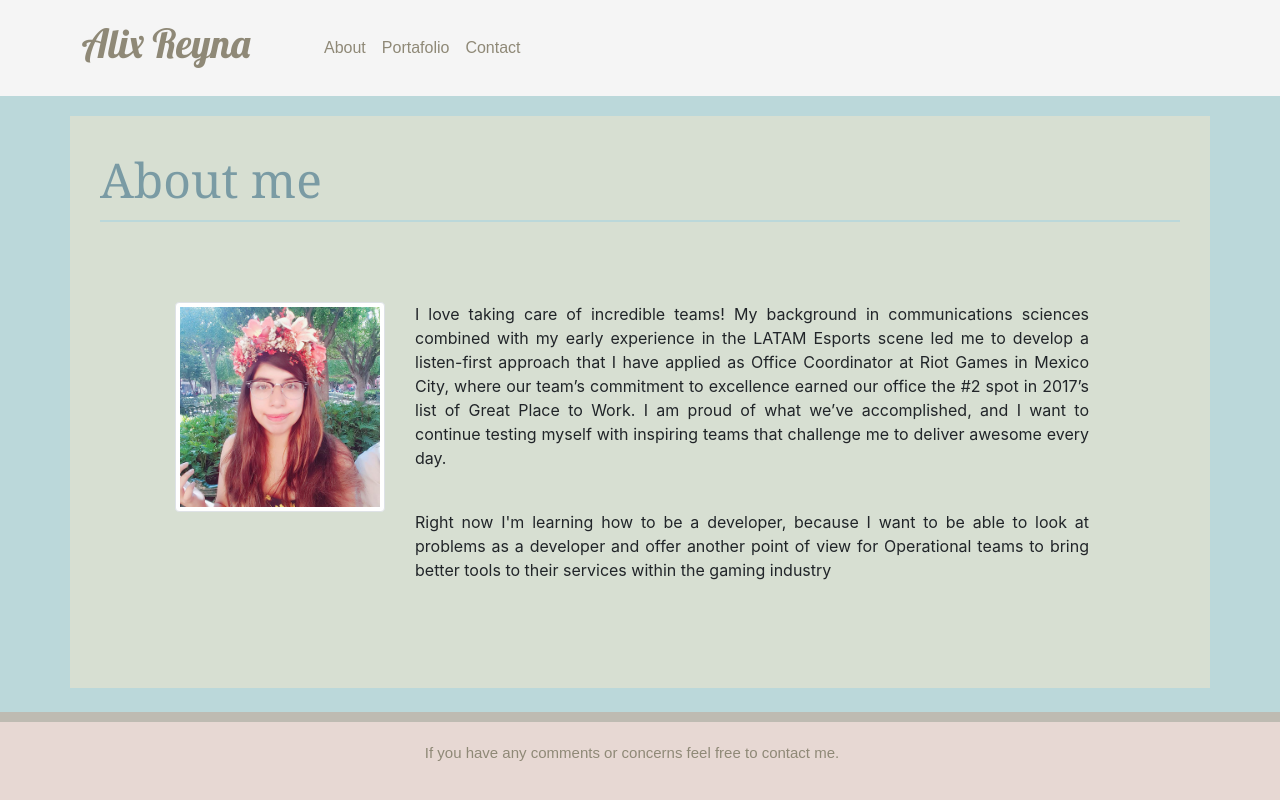
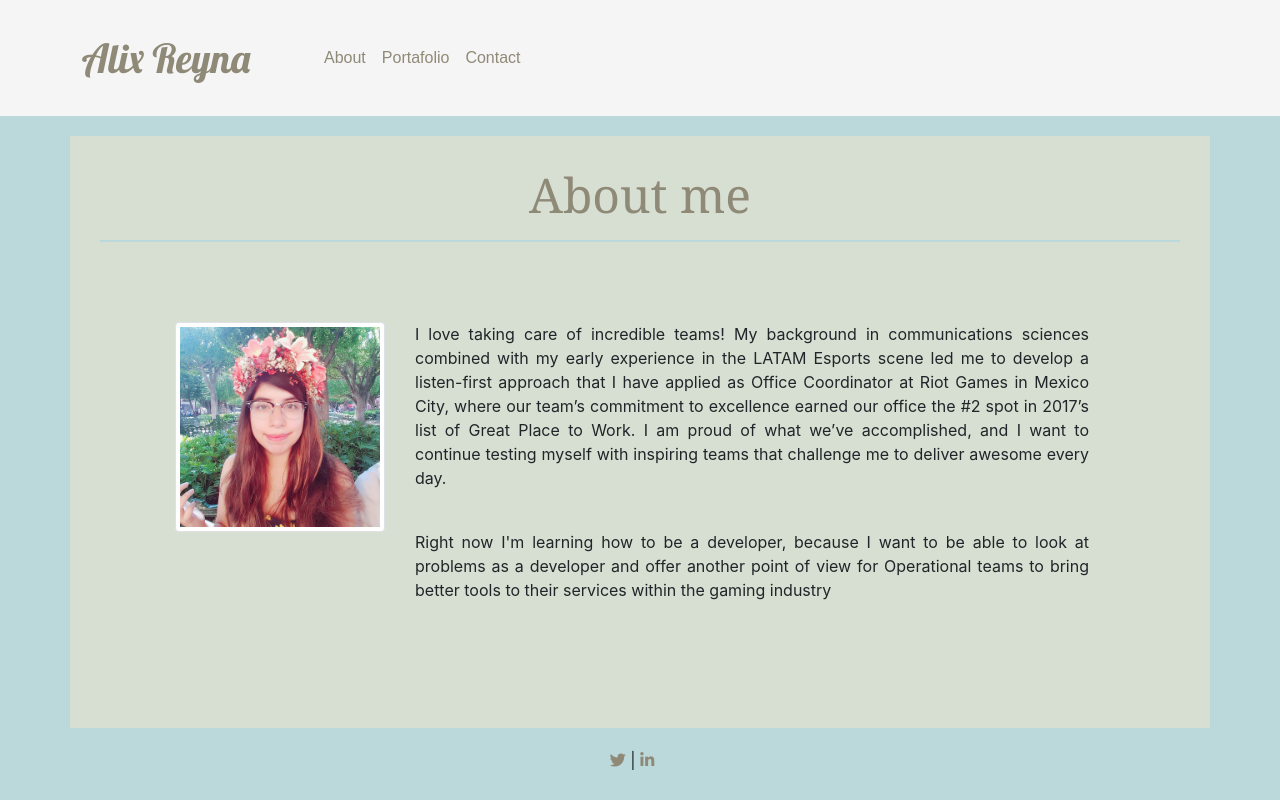
Before and after one commit to Sardosardinas/assign-2-bootstrap, a plain HTML site: page index.html in a window 1280 px wide. Drawn offline with nearby package versions, Linux system fonts and the light colour scheme.

Commit message:
changes and stuff

```diff
--- a/assets/css/style.css
+++ b/assets/css/style.css
@@ -1,11 +1,14 @@
 
 @import url('https://fonts.googleapis.com/css?family=Lobster');
 
+html{
+    height: 100%;
+}
 #aName{
     font-family: 'Lobster', cursive;
     font-size: 40px;
     color: #8f8977;
-    margin-bottom: 30px;
+    margin:0 auto;
 }
 
 #nameDiv{
@@ -23,6 +26,7 @@ a{
     text-decoration: none;
 }
 
+
 .pipe{
     font-size: 22px;
     color: #777777;
@@ -32,8 +36,7 @@ a{
 /*holds format for all the titles*/
 h1{
     font-size: 3em;
-    position: relative;
-    color:#7a9ba4;
+    color:#8f8977;
     top: 5px;
     font-family: 'Georgia', 'Times New Roman', Times, serif;
 }
@@ -50,6 +53,7 @@ a.index{
 
 /*The body of this page will have a background image and then a container will appear*/
 body{
+    height: 100%;
     background-color:#bbd8da;
 }
 
@@ -60,11 +64,12 @@ body{
     clear:both;
     padding:30px;
     margin-top: 20px;
+    margin-bottom: 20px;
 }
 
 /*This belong to the portfolio page*/
 #PortfolioTitle{
-    color:#4aaaa5;
+    color:#8f8977;
     font-family: 'Georgia', 'Times New Roman', Times, serif;
     font-size: 15px;
     position: relative;
@@ -73,7 +78,7 @@ body{
 }
 /*this hold the division on the container for the "About me" and the format*/
 #me{
-    color:#7a9ba4;
+    color:#8f8977;
     font-family: 'Georgia', 'Times New Roman', Times, serif;
     font-size: 15px;
     position: relative;
@@ -149,15 +154,7 @@ form{
 }
 
 /*this is the footer, its format, color and absolute position to the bottom*/
-footer{
-    background-color: #e7d8d3;
-    color:#8f8977;
-    position: absolute;
-    bottom:0;
-    width:100%;
-    border-top: 10px solid#bebbb2;
-    font-family: Arial, Helvetica, sans-serif;
-}
+
 
 #footerPort{
     position:relative;
@@ -168,6 +165,10 @@ footer{
     font-size: 15px;
 }
 
+
+.mastfoot{
+    align-content: center;
+}
 /*@media only screen and (max-width: 768px){
 
 .name{
--- a/index.html
+++ b/index.html
@@ -11,9 +11,11 @@
         <link rel="stylesheet" type="text/css" href="assets/css/reset.css">
         <link rel="stylesheet" href="https://stackpath.bootstrapcdn.com/bootstrap/4.1.3/css/bootstrap.min.css" integrity="sha384-MCw98/SFnGE8fJT3GXwEOngsV7Zt27NXFoaoApmYm81iuXoPkFOJwJ8ERdknLPMO" crossorigin="anonymous">
         <link rel="stylesheet" type="text/css" href="assets/css/style.css">
+        <link rel="stylesheet" href="https://use.fontawesome.com/releases/v5.4.1/css/all.css" integrity="sha384-5sAR7xN1Nv6T6+dT2mhtzEpVJvfS3NScPQTrOxhwjIuvcA67KV2R5Jz6kr4abQsz" crossorigin="anonymous">
     </head>
 
-    <body>
+    <body class="text-center">
+
        <!-- This navbar was really difficult, some of the aesthetics are within the next code-->
        <nav class="navbar navbar-expand-lg" id="navbarNav" style="background-color: whitesmoke;">
           <div id="nameDiv" class="container">
@@ -37,7 +39,7 @@
         </div>
       </nav>
 
-        <div class="container">
+        <div class="container" id="main">
             <!-- Content here -->
             <h1>About me</h1>
             <hr noshade>
@@ -58,12 +60,9 @@
           </div>
 
     </body>
-  <footer>
-    <div class="card-body">
-      <blockquote id="quote" class="blockquote">
-        <p class="text-center">If you have any comments or concerns feel free to contact me.</p>
-      </blockquote>
-    </div>
-
+    <footer class="mastfoot mt-auto">
+      <div class="inner">
+          <p><a href="https://twitter.com/Sardosardina" target="_blank" ><i class="fab fa-twitter"></i></a> | <a href="https://www.linkedin.com/in/alix-reyna-flores-744a6095/" target="_blank" ><i class="fab fa-linkedin-in"></i></a></p>
+      </div>
   </footer>
 </html>
```
